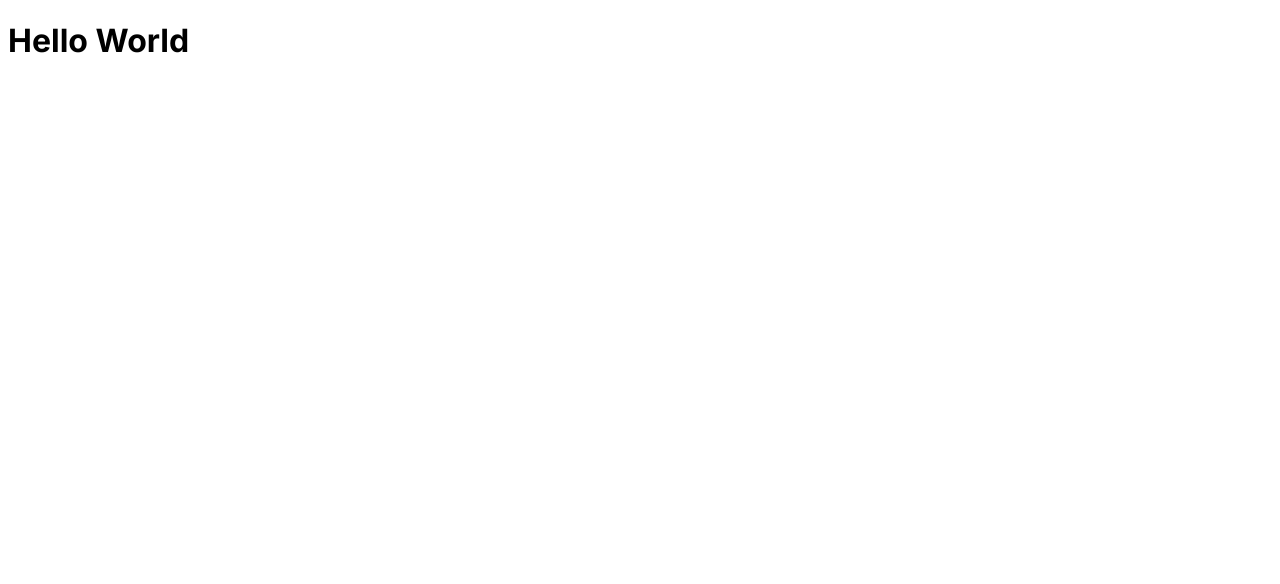
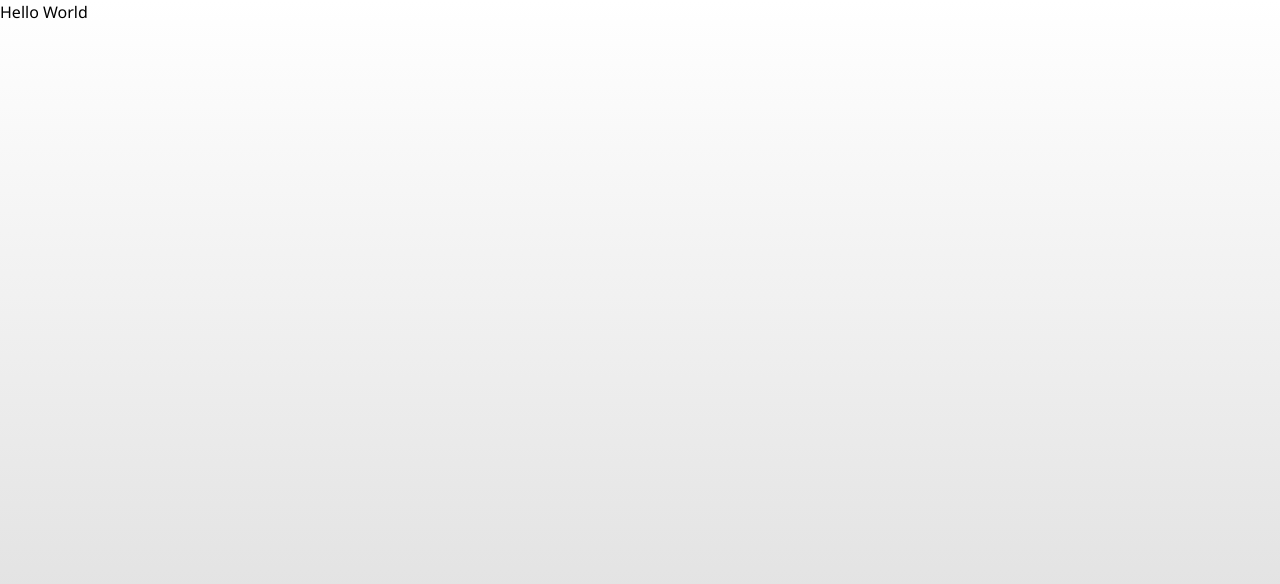
Before and after one commit to adocao-pets/adocao-pets-front, a Next.js app: page / in a window 1280 px wide. Shown: the top 584 px of the page. Built offline with nearby package versions, Linux system fonts and the light colour scheme.

Commit message:
feat: 🎸 create button component

```diff
--- a/package.json
+++ b/package.json
@@ -9,6 +9,7 @@
     "lint": "next lint"
   },
   "dependencies": {
+    "class-variance-authority": "^0.7.0",
     "next": "latest",
     "react": "latest",
     "react-dom": "latest"
--- /dev/null
+++ b/src/app/global.css
@@ -0,0 +1,24 @@
+@tailwind base;
+@tailwind components;
+@tailwind utilities;
+
+:root {
+  --gray-rgb: 217, 217, 217;
+}
+
+html {
+  height: 100%;
+}
+
+body {
+  height: 100%;
+  margin: 0;
+  background-repeat: no-repeat;
+  background: linear-gradient(
+    to bottom,
+    transparent,
+    rgba(var(--gray-rgb))
+
+  )
+
+}
--- a/src/app/layout.tsx
+++ b/src/app/layout.tsx
@@ -1,8 +1,11 @@
+import './global.css'
+
 import type { Metadata } from 'next'
-import { Inter } from 'next/font/google'
 import { ReactNode } from 'react'
 
-const inter = Inter({ subsets: ['latin'] })
+import { Noto_Sans as NotoSans } from 'next/font/google'
+
+const inter = NotoSans({ subsets: ['latin'], weight: ['400', '500', '700'] })
 
 export const metadata: Metadata = {
   title: 'Adoção de Pets',
--- /dev/null
+++ b/src/components/Button/Button.styles.tsx
@@ -0,0 +1,22 @@
+import { cva } from 'class-variance-authority'
+
+export const variants = cva(
+  ['rounded-xl', 'p-3', 'font-medium', 'w-full', 'cursor-pointer'],
+  {
+    variants: {
+      variant: {
+        primary: [
+          'focus:border-3',
+          'bg-blue-500',
+          'text-white',
+          'hover:bg-blue-700',
+          'focus:border-blue-100',
+        ],
+        plainGrey: [],
+      },
+    },
+    defaultVariants: {
+      variant: 'primary',
+    },
+  },
+)
--- /dev/null
+++ b/src/components/Button/Button.tsx
@@ -0,0 +1,16 @@
+import { ReactNode } from 'react'
+import { VariantProps } from 'class-variance-authority'
+import { variants } from './Button.styles'
+
+type ButtonProps = React.ButtonHTMLAttributes<HTMLButtonElement> &
+  VariantProps<typeof variants> & {
+    children: ReactNode
+  }
+
+export const Button = ({ children, variant, className }: ButtonProps) => {
+  return (
+    <button className={`${className} ${variants({ variant })}`}>
+      {children}
+    </button>
+  )
+}
--- /dev/null
+++ b/src/components/Button/index.tsx
@@ -0,0 +1 @@
+export { Button } from './Button'
```
Also changed, not shown: 1 other file (tests, documents, lock files or other folders).
